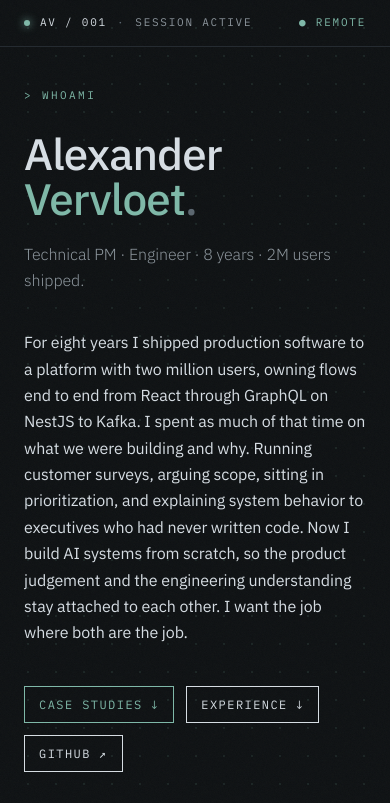
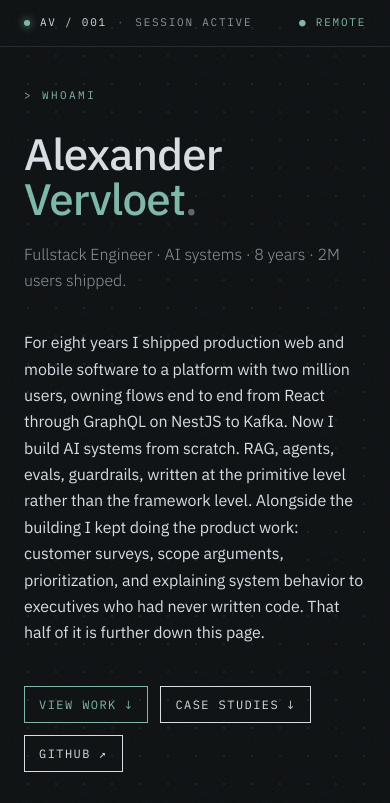
Before and after one commit to alexvervloet/PersonalWebsite, a React (Vite) app: page / in a window 390 px wide. Shown: the top 803 px of the page. Built offline with nearby package versions, Linux system fonts and the light colour scheme; grey boxes are pictures that could not be loaded.

Commit message:
content: rebalance the landing copy to lead with engineering

```diff
--- a/src/components/Page.tsx
+++ b/src/components/Page.tsx
@@ -149,7 +149,7 @@ export function Page() {
           >
             {booted && (
               <Typewriter
-                text="Technical PM · Engineer · 8 years · 2M users shipped."
+                text="Fullstack Engineer · AI systems · 8 years · 2M users shipped."
                 speed={22}
                 onDone={() => setIntroDone(true)}
               />
@@ -167,15 +167,15 @@ export function Page() {
               transition: 'opacity 0.6s',
             }}
           >
-            For eight years I shipped production software to a platform with
-            two million users, owning flows end to end from React through
-            GraphQL on NestJS to Kafka. I spent as much of that time on what we
-            were building and why. Running customer surveys, arguing scope,
-            sitting in prioritization, and explaining system behavior to
-            executives who had never written code. Now I build AI systems from
-            scratch, so the product judgement and the engineering understanding
-            stay attached to each other. I want the job where both are the
-            job.
+            For eight years I shipped production web and mobile software to a
+            platform with two million users, owning flows end to end from React
+            through GraphQL on NestJS to Kafka. Now I build AI systems from
+            scratch. RAG, agents, evals, guardrails, written at the primitive
+            level rather than the framework level. Alongside the building I
+            kept doing the product work: customer surveys, scope arguments,
+            prioritization, and explaining system behavior to executives who
+            had never written code. That half of it is further down this
+            page.
           </p>
           <div
             style={{
@@ -187,11 +187,15 @@ export function Page() {
               transition: 'opacity 0.8s 0.2s',
             }}
           >
-            <a href="#product" className="btn-link" style={{ color: P.accent }}>
+            <a
+              href="#experience"
+              className="btn-link"
+              style={{ color: P.accent }}
+            >
+              View work <span>↓</span>
+            </a>
+            <a href="#product" className="btn-link" style={{ color: P.ink }}>
               Case studies <span>↓</span>
-            </a>
-            <a href="#experience" className="btn-link" style={{ color: P.ink }}>
-              Experience <span>↓</span>
             </a>
             <a
               href={`https://github.com/${DATA.github}`}
@@ -222,7 +226,7 @@ export function Page() {
               [
                 ['8y', 'shipping prod'],
                 ['2M', 'users reached'],
-                ['+9pt', 'csat from survey program'],
+                ['$10M', 'payments owned'],
                 ['3-4wk', 'saved by one scope call'],
               ] as const
             ).map(([big, small], i) => (
@@ -287,17 +291,19 @@ export function Page() {
             </p>
             <p style={{ margin: '0 0 20px', color: P.dim }}>
               Over six years that stopped being a personality trait and became
-              most of my job. Surveys to find out what users actually wanted.
+              a standing part of the job. Surveys to find out what users
+              actually wanted.
               Prioritization sessions where I argued the queue. Scope
               conversations with leadership, held in their terms rather than
               mine. PRDs I helped write because the spec needed a technical
               reality check before anyone committed to a date.
             </p>
             <p style={{ margin: 0, color: P.dim }}>
-              I&apos;m going after product roles now because that work is what I
-              want to do full time. The engineering doesn&apos;t go away. It is
-              the reason I can tell a two-week estimate from a two-month one
-              before anyone has opened an editor.
+              I still want to be the person writing the code. But I&apos;m at
+              my most useful when I also have a say in what gets written, and I
+              read a two-week estimate against a two-month one before anyone
+              has opened an editor. Teams that want both from one hire are the
+              ones I&apos;m looking for.
             </p>
           </div>
           <div
@@ -364,114 +370,6 @@ export function Page() {
         </div>
       </section>
 
-      {/* ─── PRODUCT ─── */}
-      <section
-        id="product"
-        style={{
-          position: 'relative',
-          zIndex: 2,
-          padding: sp,
-          borderTop: `1px solid ${P.line}`,
-        }}
-      >
-        <SectionHead
-          num="02"
-          label="product"
-          title="Decisions, not just delivery."
-        />
-        <p
-          className="sans"
-          style={{
-            marginTop: 40,
-            marginBottom: 0,
-            fontSize: 16,
-            lineHeight: 1.7,
-            color: P.dim,
-            maxWidth: 620,
-          }}
-        >
-          Five write-ups of calls I made at VeVe, each with the situation, the
-          reasoning, and what actually happened, including the one that ended
-          badly. Nobody assigned me most of this work. It was the part of the
-          job I kept reaching for, which is why I&apos;m going after it
-          directly.
-        </p>
-        <div style={{ marginTop: 40 }}>
-          {DATA.caseStudies.map((cs, i) => (
-            <CaseStudyRow key={i} cs={cs} first={i === 0} isMobile={isMobile} />
-          ))}
-        </div>
-        <div style={{ marginTop: 24 }}>
-          <a
-            href={DATA.caseStudiesUrl}
-            target="_blank"
-            rel="noreferrer"
-            className="btn-link"
-            style={{ color: P.dim }}
-          >
-            all case studies <span>↗</span>
-          </a>
-        </div>
-
-        {/* Recommendations */}
-        <div
-          style={{
-            marginTop: 56,
-            color: P.warn,
-            fontSize: 10,
-            letterSpacing: '0.22em',
-            textTransform: 'uppercase',
-            marginBottom: 16,
-          }}
-        >
-          // what they said about it
-        </div>
-        <div
-          style={{
-            display: 'grid',
-            gridTemplateColumns: isMobile ? '1fr' : '1fr 1fr',
-            gap: 24,
-          }}
-        >
-          {DATA.recommendations.map((r, i) => (
-            <blockquote
-              key={i}
-              className="sans"
-              style={{
-                margin: 0,
-                padding: 28,
-                background: P.bgAlt,
-                border: `1px solid ${P.line}`,
-                borderLeft: `2px solid ${P.accent}`,
-              }}
-            >
-              <p
-                style={{
-                  margin: 0,
-                  fontSize: 15,
-                  lineHeight: 1.65,
-                  color: P.ink,
-                }}
-              >
-                &quot;{r.quote}&quot;
-              </p>
-              <footer
-                style={{
-                  marginTop: 16,
-                  fontSize: 12,
-                  lineHeight: 1.6,
-                  color: P.mute,
-                }}
-              >
-                <span style={{ color: P.accent }}>{r.who}</span>
-                <br />
-                {r.detail}
-              </footer>
-            </blockquote>
-          ))}
-        </div>
-      </section>
-
       {/* ─── EXPERIENCE ─── */}
       <section
         id="experience"
@@ -483,7 +381,7 @@ export function Page() {
         }}
       >
         <SectionHead
-          num="03"
+          num="02"
           label="experience"
           title="Eight years. One long streak."
         />
@@ -617,6 +515,114 @@ export function Page() {
         </div>
       </section>
 
+      {/* ─── PRODUCT ─── */}
+      <section
+        id="product"
+        style={{
+          position: 'relative',
+          zIndex: 2,
+          padding: sp,
+          borderTop: `1px solid ${P.line}`,
+        }}
+      >
+        <SectionHead
+          num="03"
+          label="product"
+          title="Decisions, not just delivery."
+        />
+        <p
+          className="sans"
+          style={{
+            marginTop: 40,
+            marginBottom: 0,
+            fontSize: 16,
+            lineHeight: 1.7,
+            color: P.dim,
+            maxWidth: 620,
+          }}
+        >
+          Shipping was never the whole job. These are five calls I made at
+          VeVe, each with the situation, the reasoning, and what actually
+          happened, including the one that ended badly. Nobody assigned me most
+          of this work. It was the part I kept reaching for, and it is the part
+          I want more of.
+        </p>
+        <div style={{ marginTop: 40 }}>
+          {DATA.caseStudies.map((cs, i) => (
+            <CaseStudyRow key={i} cs={cs} first={i === 0} isMobile={isMobile} />
+          ))}
+        </div>
+        <div style={{ marginTop: 24 }}>
+          <a
+            href={DATA.caseStudiesUrl}
+            target="_blank"
+            rel="noreferrer"
+            className="btn-link"
+            style={{ color: P.dim }}
+          >
+            all case studies <span>↗</span>
+          </a>
+        </div>
+
+        {/* Recommendations */}
+        <div
+          style={{
+            marginTop: 56,
+            color: P.warn,
+            fontSize: 10,
+            letterSpacing: '0.22em',
+            textTransform: 'uppercase',
+            marginBottom: 16,
+          }}
+        >
+          // what they said about it
+        </div>
+        <div
+          style={{
+            display: 'grid',
+            gridTemplateColumns: isMobile ? '1fr' : '1fr 1fr',
+            gap: 24,
+          }}
+        >
+          {DATA.recommendations.map((r, i) => (
+            <blockquote
+              key={i}
+              className="sans"
+              style={{
+                margin: 0,
+                padding: 28,
+                background: P.bgAlt,
+                border: `1px solid ${P.line}`,
+                borderLeft: `2px solid ${P.accent}`,
+              }}
+            >
+              <p
+                style={{
+                  margin: 0,
+                  fontSize: 15,
+                  lineHeight: 1.65,
+                  color: P.ink,
+                }}
+              >
+                &quot;{r.quote}&quot;
+              </p>
+              <footer
+                style={{
+                  marginTop: 16,
+                  fontSize: 12,
+                  lineHeight: 1.6,
+                  color: P.mute,
+                }}
+              >
+                <span style={{ color: P.accent }}>{r.who}</span>
+                <br />
+                {r.detail}
+              </footer>
+            </blockquote>
+          ))}
+        </div>
+      </section>
+
       {/* ─── SKILLS ─── */}
       <section
         id="skills"
@@ -630,7 +636,7 @@ export function Page() {
         <SectionHead
           num="04"
           label="capabilities"
-          title="Product work and the stack under it."
+          title="The stack, and the product work around it."
         />
         <div
           style={{
@@ -1035,12 +1041,12 @@ export function Page() {
                 maxWidth: 480,
               }}
             >
-              I&apos;m looking for remote product roles, product manager or
-              technical PM, where being able to read the codebase is an
-              advantage rather than a curiosity. I&apos;m equally happy in AI
-              or full-stack engineering roles on teams that treat product
-              thinking as part of the job. UTC+8, flexible overlap with US and
-              EU.
+              I&apos;m looking for remote fullstack and AI engineering roles
+              on teams that treat product thinking as part of the job rather
+              than someone else&apos;s department. I&apos;m equally open to
+              product or technical PM roles, where eight years of shipping the
+              thing is the background I&apos;d bring to deciding what to ship.
+              UTC+8, flexible overlap with US and EU.
             </p>
           </div>
           <div>
```
